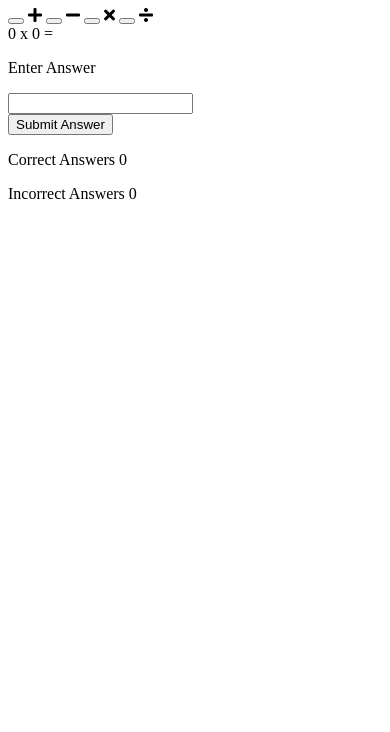
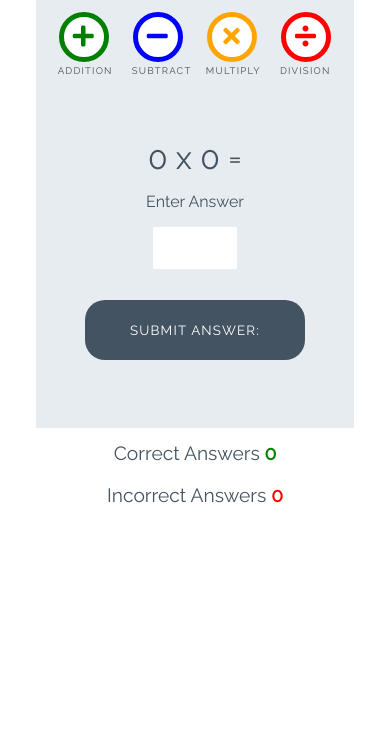
Before and after one commit to Ger-23/love-maths, a plain HTML site: page index.html in a window 390 px wide. Shown: the part 112-844 px from the top of the page. Drawn offline with Linux system fonts and the light colour scheme.

Commit message:
Add styles for game

```diff
--- a/assets/css/style.css
+++ b/assets/css/style.css
@@ -0,0 +1,252 @@
+/* --------- Global style */
+
+body {
+    background-color: white;
+    font-family: "Raleway", sans-serif;
+    color: #445361;
+    text-align: center;
+}
+
+/* --------- Heading */
+
+.heading {
+    text-align: center;
+    font-size: 2.5rem;
+}
+
+.logo {
+    height: 40px;
+    padding-right: 5px;
+}
+
+/* --------- Game layout */
+
+.game-area {
+    background-color: #E6ECF0;
+    box-sizing: border-box;
+    width: 85%;
+    height: 65vh;
+    max-height: 450px;
+    max-width: 830px;
+    margin-left: auto;
+    margin-right: auto;
+    padding: 1%;
+}
+
+.question-area {
+    width: 50%;
+    font-size: 2rem;
+    margin: auto;
+    padding: 50px 0;
+}
+
+.question-area span {
+    padding: 0 15px;
+}
+
+.score-area {
+    margin: 5px auto;
+    width: 60%;
+    font-size: 1.2rem;
+}
+
+.controls-area {
+    width: 85%;
+    margin: 30px auto;
+}
+
+#score {
+    color: green;
+    font-weight: bold;
+}
+
+#incorrect {
+    color: red;
+    font-weight: bold;
+}
+
+.answer-message {
+    display: none;
+    font-size: 1rem;
+}
+
+#answer-box {
+    border: none;
+    color: #445361;
+    display: inline-block;
+    height: 40px;
+    width: 80px;
+    font-size: 1.2rem;
+}
+
+.scores {
+    display: inline-block;
+    padding: 25px;
+}
+
+/* --------- Buttons */
+
+.btn {
+    width: 220px;
+    height: 60px;
+    font-family: "Raleway", sans-serif;
+    text-transform: uppercase;
+    letter-spacing: 1.2px;
+    color: white;
+}
+
+.btn:focus {
+    outline: none;
+}
+
+.btn--big {
+    padding-top: 10px;
+    border-radius: 50%;
+    background-color: white;
+    border: 10px solid;
+    width: 100px;
+    height: 100px;
+    font-size: 3.2rem;
+    margin: 0 30px;
+    transition: all 0.5s;
+}
+
+.btn--big::after {
+    content: attr(data-type);
+    font-size: 1rem;
+    color: #445361;
+    position: relative;
+    left: -0.5em;
+}
+
+.btn--blue {
+    border-color: blue;
+    color: blue;
+}
+
+.btn--blue:active,
+.btn--blue:hover {
+    background-color: darkblue;
+    color: white;
+}
+
+.btn--orange {
+    border-color: orange;
+    color: orange;
+}
+
+.btn--orange:active,
+.btn--orange:hover {
+    background-color: darkorange;
+    color: white;
+}
+
+.btn--red {
+    border-color: red;
+    color: red;
+}
+
+.btn--red:active,
+.btn--red:hover {
+    background-color: darkred;
+    color: white;
+}
+
+.btn--green {
+    border-color: green;
+    color: green;
+}
+
+.btn--green:active,
+.btn--green:hover {
+    background-color: darkgreen;
+    color: white;
+}
+
+.btn--gray {
+    margin-top: 25px;
+    background-color: #445361;
+    border: 1px transparent;
+    border-radius: 20px;
+}
+
+.btn--gray:active,
+.btn--gray:hover {
+    background-color: #0d1013;
+}
+
+/* --------- Media queries */
+
+@media (max-width: 414px) {
+    .controls-area {
+        width: 100%;
+    }
+
+    .btn--big {
+        margin: 0 10px;
+        padding: 5px;
+        border: 5px solid;
+        width: 50px;
+        height: 50px;
+        font-size: 1.5rem;
+    }
+
+    .btn--big::after {
+        font-size: 0.6rem;
+        left: -0.7rem;
+    }
+
+    .question-area {
+        padding: 10% 0;
+        width: 100%;
+    }
+
+    .question-area span {
+        padding: 0;
+    }
+
+    .answer-message {
+        display: block;
+    }
+
+    #answer-box {
+        display: block;
+        margin: 0 auto;
+    }
+    .btn--gray {
+        margin-top: 0;
+    }
+
+    .score-area {
+        width: 100%;
+    }
+
+    .scores {
+        margin: 0.5em auto;
+        display: block;
+        padding: 5px;
+    }
+
+    .heading {
+        font-size: 2rem;
+    }
+}
+
+@media (max-width: 320px) {
+    .game-area {
+        height: 70vh;
+    }
+
+    .controls-area {
+        width: 75%;
+        margin: 10px auto;
+    }
+
+    .btn--big {
+        margin: 10px 10px;
+    }
+    .question-area {
+        padding: 10px 0;
+    }
+
+}
--- a/index.html
+++ b/index.html
@@ -17,14 +17,18 @@
 
     <div class="game-area">
         <div class="controls-area">
-            <button class="btn btn--big btn--green"></button>
+            <button data-type="addition" class="btn btn--big btn--green">
                 <i class="fas fa-plus"></i>
-            <button class="btn btn--big btn--blue"></button>
+            </button>
+            <button data-type="subtract" class="btn btn--big btn--blue">
                 <i class="fas fa-minus"></i>
-            <button class="btn btn--big btn--orange"></button>
+            </button>
+            <button data-type="multiply" class="btn btn--big btn--orange">
             <i class="fas fa-times"></i>
-            <button class="btn btn--big btn--red"></button>
+            </button>
+            <button data-type="division" class="btn btn--big btn--red">
                 <i class="fas fa-divide"></i>
+            </button>
         </div>
         <div class="question-area">
             <span id="operand1">0</span>
@@ -34,7 +38,7 @@
             <p class="answer-message">Enter Answer</p>
             <input id="answer-box" type="number">
         </div>
-        <button class="btn btn--grey">Submit Answer</button>
+        <button data-type="submit" class="btn btn--gray">Submit Answer:</button>
     </div>
 
     <div class="score-area">
```
